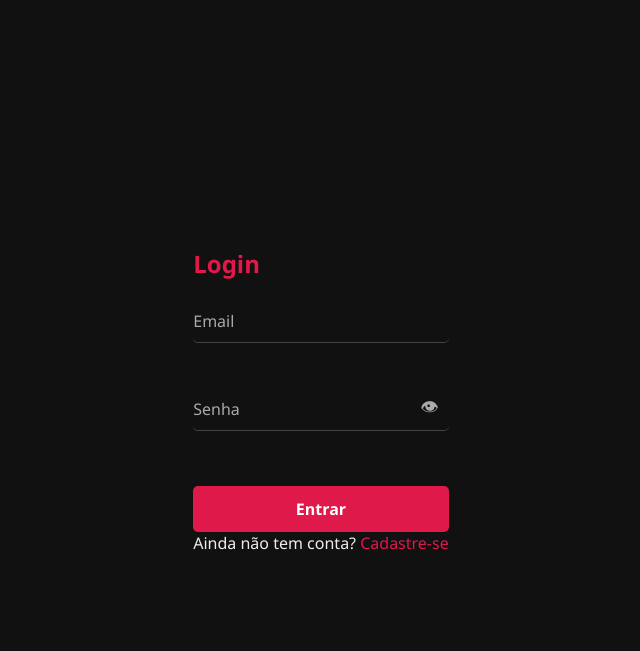
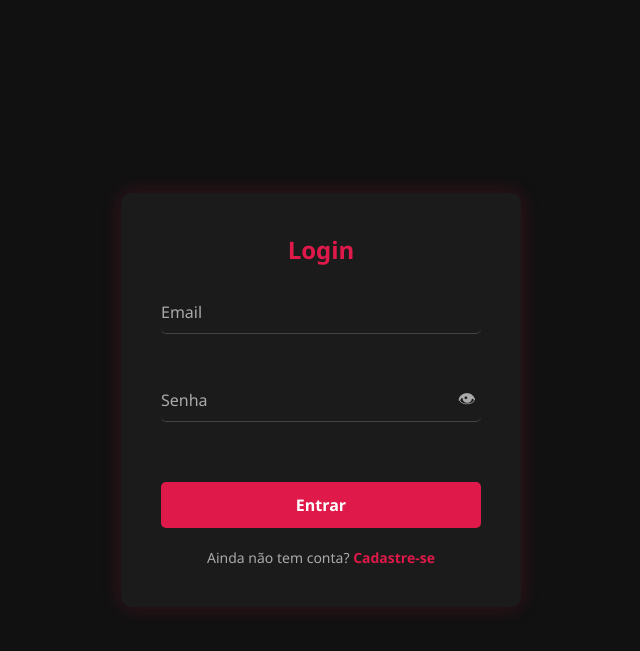
Before and after one commit to gabrigalhardo/auto_publisher, a Flask app: page / in a window 1280 px wide. Shown: the top 651 px of the page, without its empty margins (319-959 px from the left). Run offline with Flask 3, Linux system fonts and the light colour scheme.

Commit message:
Atualizando layout login e cadastro

```diff
--- a/landing_page/static/css/style.css
+++ b/landing_page/static/css/style.css
@@ -63,6 +63,7 @@ a:hover {
 .user-box {
     position: relative;
     margin-bottom: 30px;
+    text-align: left; /* Alinhar o label e input à esquerda dentro da caixa */
 }
 
 .user-box input {
@@ -74,19 +75,23 @@ a:hover {
     outline: none;
     color: var(--text-color);
     font-size: 16px;
+    position: relative; /* Adicionado para garantir o z-index correto se necessário */
+    z-index: 1; /* Para que o input fique acima do label se houver sobreposição */
 }
 
 .user-box label {
     position: absolute;
-    top: 10px;
+    top: 10px; /* Posição inicial do label */
     left: 0;
     color: var(--text-muted);
     pointer-events: none;
-    transition: 0.3s;
+    transition: 0.3s ease-in-out; /* Transição mais suave */
+    z-index: 0; /* Para o label ficar abaixo do input */
 }
 
+/* Move o label para cima quando o input está em foco ou tem conteúdo */
 .user-box input:focus ~ label,
-.user-box input:valid ~ label {
+.user-box input:not(:placeholder-shown) ~ label { /* Usamos :not(:placeholder-shown) para inputs com conteúdo */
     top: -15px;
     font-size: 12px;
     color: var(--primary-color);
@@ -94,7 +99,7 @@ a:hover {
 
 .auth-box button {
     background-color: var(--primary-color);
-    color: white;
+    color: white; /* Cor do texto no botão */
     font-weight: bold;
     border: none;
     padding: 12px 20px;
@@ -103,6 +108,7 @@ a:hover {
     font-size: 16px;
     cursor: pointer;
     transition: 0.3s;
+    margin-top: 15px; /* Adicionado um pouco de margem acima do botão */
 }
 
 .auth-box button:hover {
@@ -112,8 +118,38 @@ a:hover {
 .auth-link {
     margin-top: 20px;
     color: var(--text-muted);
+    font-size: 14px;
 }
 
+.auth-link a {
+    color: var(--primary-color);
+    text-decoration: none;
+    font-weight: bold;
+}
+
+.auth-link a:hover {
+    color: var(--primary-hover);
+}
+
+/* Flash messages */
+.flashes {
+    list-style: none;
+    margin-bottom: 20px;
+    padding: 0;
+}
+
+.flashes li {
+    background-color: #e74c3c; /* Vermelho para erros/alertas */
+    color: white;
+    padding: 10px;
+    border-radius: 5px;
+    margin-bottom: 10px; /* Espaçamento entre as mensagens */
+    text-align: left; /* Alinhar texto das mensagens à esquerda */
+}
+
+/* ===========================
+   MOSTRAR / OCULTAR SENHA
+=========================== */
 .password-container {
     position: relative;
 }
@@ -121,12 +157,18 @@ a:hover {
 .toggle-password {
     position: absolute;
     top: 50%;
-    right: 10px;
+    right: 0px; /* Ajuste para não colar na borda do input */
     transform: translateY(-50%);
     cursor: pointer;
     font-size: 18px;
     color: var(--text-muted);
     user-select: none;
+    z-index: 2; /* Para que o ícone fique acima do input */
+    padding: 5px; /* Área clicável maior */
+}
+
+.toggle-password:hover {
+    color: var(--primary-color);
 }
 
 /* ===========================
--- a/landing_page/templates/login.html
+++ b/landing_page/templates/login.html
@@ -8,8 +8,7 @@
 </head>
 <body>
     <div class="auth-page">
-        <div class="login-box">
-            <h2>Login</h2>
+        <div class="auth-box"> <h2>Login</h2>
 
             {% with messages = get_flashed_messages() %}
               {% if messages %}
@@ -23,18 +22,15 @@
 
             <form method="POST" action="/">
                 <div class="user-box">
-                    <input type="email" name="email" required>
-                    <label>Email</label>
+                    <input type="email" name="email" id="email" required placeholder=" "> <label for="email">Email</label>
                 </div>
                 <div class="user-box password-container">
-                    <input type="password" id="senha" name="senha" required>
-                    <label>Senha</label>
+                    <input type="password" id="senha" name="senha" required placeholder=" "> <label for="senha">Senha</label>
                     <span class="toggle-password" onclick="togglePassword()">👁</span>
                 </div>
                 <button type="submit">Entrar</button>
             </form>
-            <p class="register-link">
-                Ainda não tem conta? <a href="{{ url_for('register') }}">Cadastre-se</a>
+            <p class="auth-link"> Ainda não tem conta? <a href="{{ url_for('register') }}">Cadastre-se</a>
             </p>
         </div>
     </div>
```
Also changed, not shown: landing_page/templates/register.html (+5 -10 lines).
